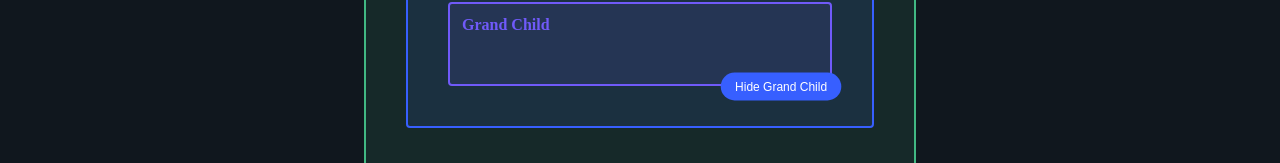
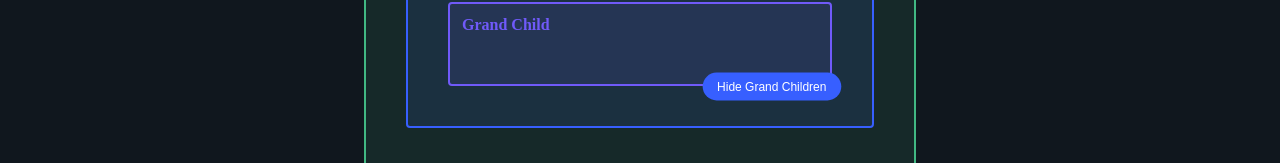
Before and after one commit to yamoo9/vue-learning-guide, a Vue app: page / in a window 1280 px wide. Shown: the part 438-601 px from the top of the page. Built offline with nearby package versions, Linux system fonts and the light colour scheme.

Commit message:
[준비] Props Drilling

```diff
--- a/src/App.vue
+++ b/src/App.vue
@@ -2,8 +2,8 @@
 import { computed, ref } from 'vue';
 import Navigation from '@/components/AppNavigation.vue';
 import ComponentFundamentals from '@/views/ComponentFundamentals.vue';
+import PropsDrilling from '@/views/PropsDrillingDemo/PropsDrilling.vue';
 import RegisterForm from '@/views/RegisterForm.vue';
-import PropsDrilling from '@/views/PropsDrillingDemo/PropsDrilling.vue';
 
 const navigationList = ref<INavigationItem[]>([
   {
--- a/src/views/PropsDrillingDemo/Child.vue
+++ b/src/views/PropsDrillingDemo/Child.vue
@@ -1,29 +1,18 @@
 <script setup lang="ts">
-import { toRefs } from 'vue';
 import WrapperBox from '@/components/WrapperBox.vue';
 import GrandChild from './GrandChild.vue';
 
-interface Props {
-  isShow?: boolean;
-}
+// 상위 컴포넌트에서 전달된 props 정의
 
-const props = withDefaults(defineProps<Props>(), { isShow: false });
-const { isShow } = toRefs(props);
+// 상위 컴포넌트에서 전달된 커스텀 이벤트 정의
 
-interface Emits {
-  (e: 'toggle'): void;
-}
-
-const emit = defineEmits<Emits>();
 </script>
 
 <template>
   <WrapperBox title="Child" color="#375fff">
-    <button type="button" class="toggleButton" @click="emit('toggle')">
-      {{ isShow ? 'Hide' : 'Show' }} Grand Child
-    </button>
-    <GrandChild :isShow="isShow" />
-    <GrandChild :isShow="isShow" />
+    <button type="button" class="toggleButton">Hide Grand Children</button>
+    <GrandChild />
+    <GrandChild />
   </WrapperBox>
 </template>
 
--- a/src/views/PropsDrillingDemo/GrandChild.vue
+++ b/src/views/PropsDrillingDemo/GrandChild.vue
@@ -1,19 +1,10 @@
 <script setup lang="ts">
-import { toRefs } from 'vue';
 import WrapperBox from '@/components/WrapperBox.vue';
 
-interface Props {
-  isShow?: boolean;
-}
+// 상위 컴포넌트에서 전달된 props 정의
 
-const props = withDefaults(defineProps<Props>(), { isShow: false });
-const { isShow } = toRefs(props);
 </script>
 
 <template>
-  <WrapperBox
-    title="Grand Child"
-    color="#705af9"
-    :style="`opacity: ${isShow ? 1 : 0}`"
-  ></WrapperBox>
+  <WrapperBox title="Grand Child" color="#705af9" />
 </template>
--- a/src/views/PropsDrillingDemo/Parent.vue
+++ b/src/views/PropsDrillingDemo/Parent.vue
@@ -1,24 +1,15 @@
 <script setup lang="ts">
 import WrapperBox from '@/components/WrapperBox.vue';
 import Child from './Child.vue';
-import { toRefs } from 'vue';
 
-interface Props {
-  isShow?: boolean;
-}
+// 상위 컴포넌트에서 전달된 props 정의
 
-const props = withDefaults(defineProps<Props>(), { isShow: false });
-const { isShow } = toRefs(props);
+// 상위 컴포넌트에서 전달된 커스텀 이벤트 정의
 
-interface Emits {
-  (e: 'toggle'): void;
-}
-
-const emit = defineEmits<Emits>();
 </script>
 
 <template>
   <WrapperBox title="Parent">
-    <Child :isShow="isShow" @toggle="emit('toggle')" />
+    <Child />
   </WrapperBox>
 </template>
--- a/src/views/PropsDrillingDemo/PropsDrilling.vue
+++ b/src/views/PropsDrillingDemo/PropsDrilling.vue
@@ -2,17 +2,21 @@
 import { ref } from 'vue';
 import Parent from './Parent.vue';
 
-const isShowChildren = ref<boolean>(true);
+// isShowChidren 상태를 하위 컴포넌트에 공급
+const isShowChildren = ref(true);
 
+// isShowChildren 상태를 바꾸는 함수
 const handleToggleIsShow = () => {
   isShowChildren.value = !isShowChildren.value;
 };
+
+console.log(handleToggleIsShow);
 </script>
 
 <template>
   <div lang="en">
     <h1 class="headline" lang="ko-KR">프롭스 드릴링 이슈 (데모)</h1>
-    <Parent :isShow="isShowChildren" @toggle="handleToggleIsShow" />
+    <Parent />
   </div>
 </template>
 
```
